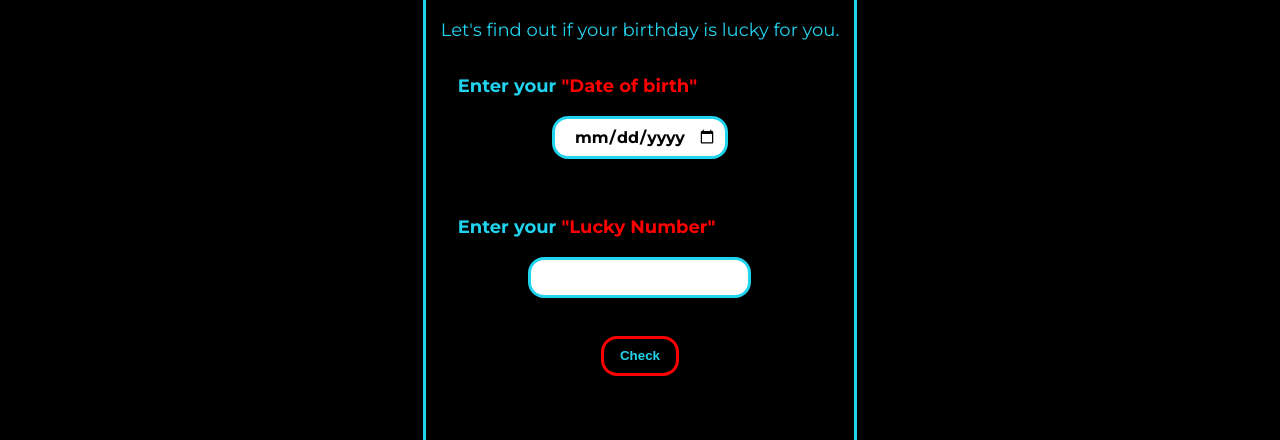
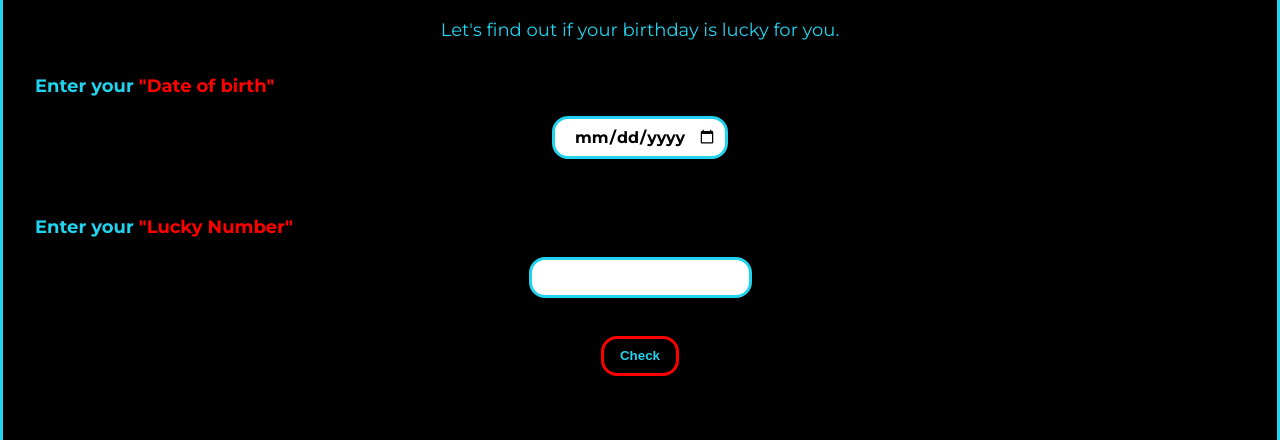
Before and after one commit to OmkarPatil50/lucky-birthday, a plain HTML site: page index.html in a window 1280 px wide. Shown: the part 138-578 px from the top of the page. Drawn offline with Linux system fonts and the light colour scheme.

Commit message:
width update

```diff
--- a/style.css
+++ b/style.css
@@ -12,8 +12,8 @@ body{
     font-family: 'Montserrat', sans-serif;
     background-color: var(--primary-color);
     color: var(--secondary-color);
-    width: fit-content;
-    block-size: fit-content;
+    width: auto;
+    block-size: auto;
 
 }
 
```
